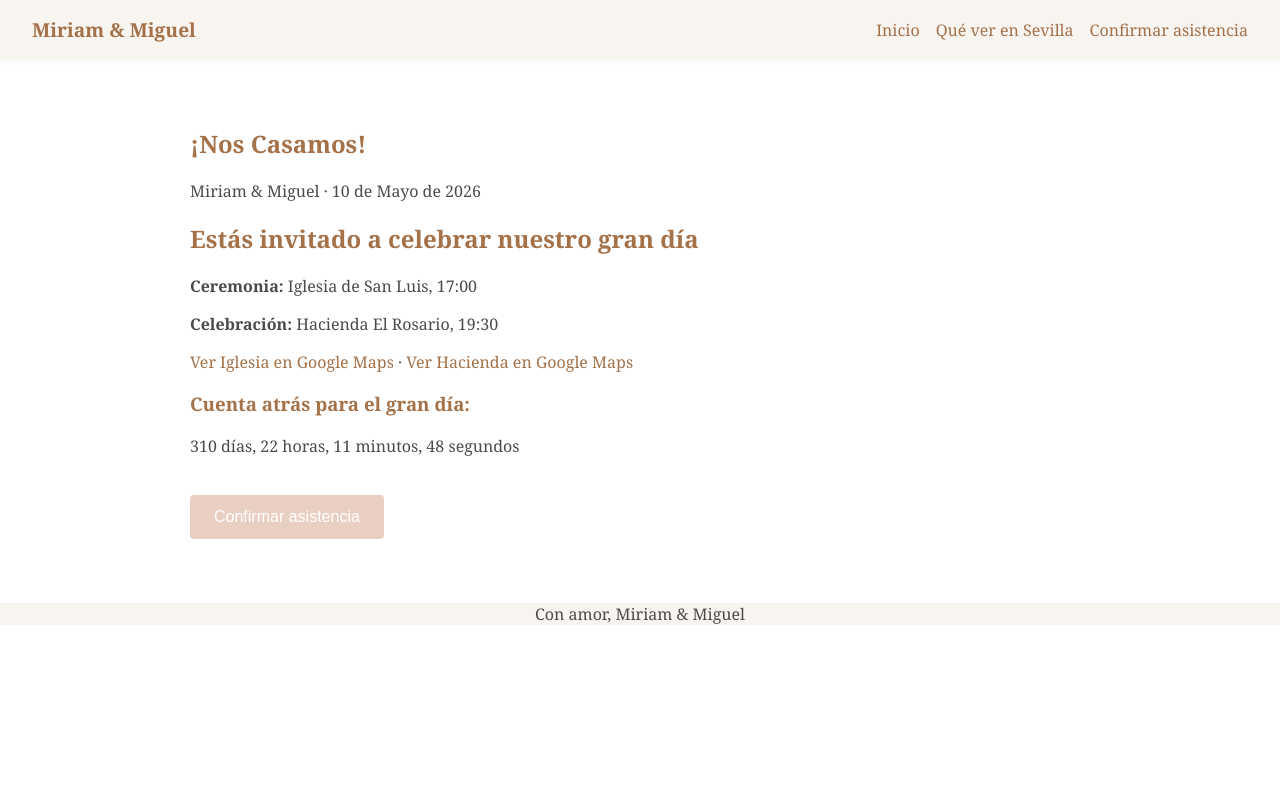
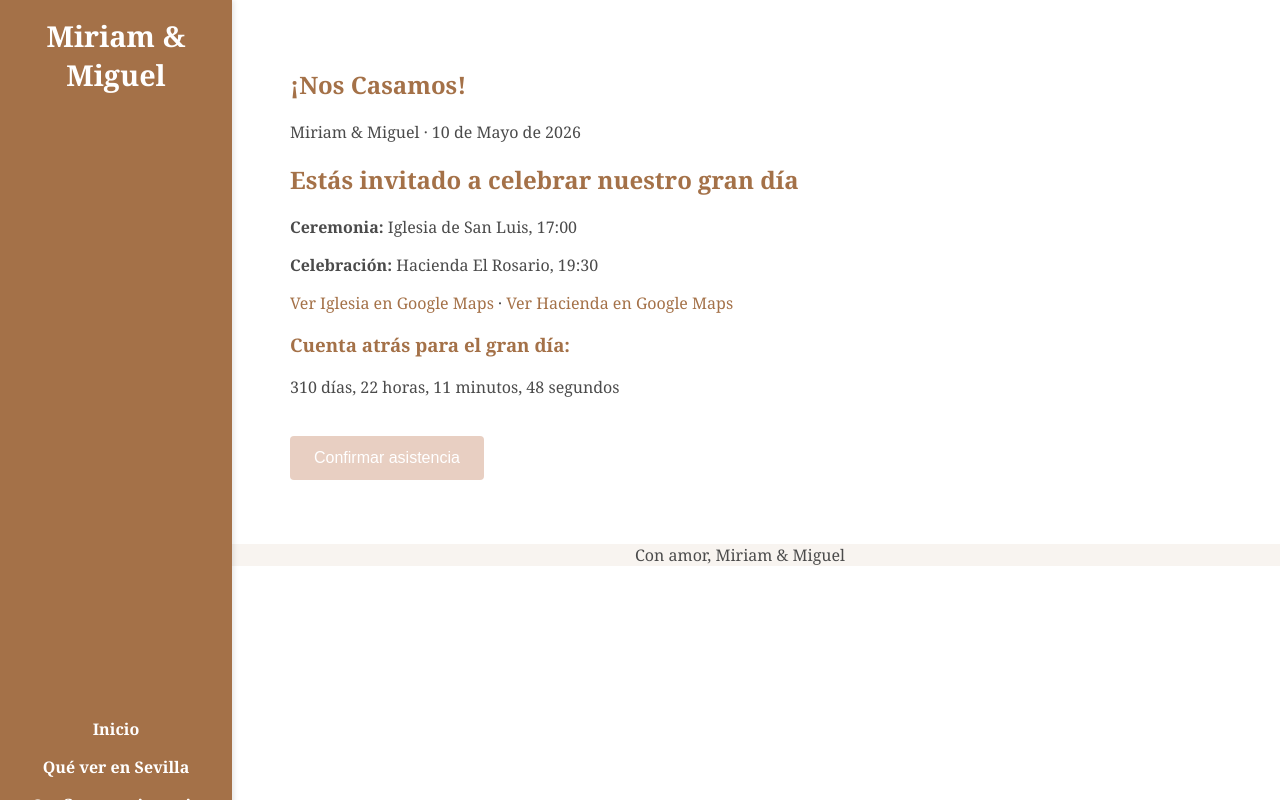
Before and after one commit to javigrh/wedding.github.io, a plain HTML site: page index.html in a window 1280 px wide. Drawn offline with Linux system fonts and the light colour scheme.

Commit message:
Add files via upload

```diff
--- a/css/styles.css
+++ b/css/styles.css
@@ -75,3 +75,41 @@ button:hover {
   color: #a47148;
   font-weight: 500;
 }
+
+/* Override navbar to make it vertical */
+.navbar {
+  flex-direction: column;
+  align-items: flex-start;
+  background-color: #a47148; /* más oscuro */
+  height: 100vh;
+  width: 200px;
+  position: fixed;
+  top: 0;
+  left: 0;
+  padding: 1rem;
+  box-shadow: 2px 0 5px rgba(0,0,0,0.1);
+}
+
+.navbar .logo {
+  font-size: 1.8rem;
+  font-weight: bold;
+  color: #ffffff;
+  margin-bottom: 2rem;
+}
+
+.navbar ul {
+  flex-direction: column;
+  gap: 1rem;
+  width: 100%;
+}
+
+.navbar ul li a {
+  color: white;
+  font-weight: bold;
+  display: block;
+  width: 100%;
+}
+
+body {
+  margin-left: 200px; /* espacio para la navbar */
+}
```
